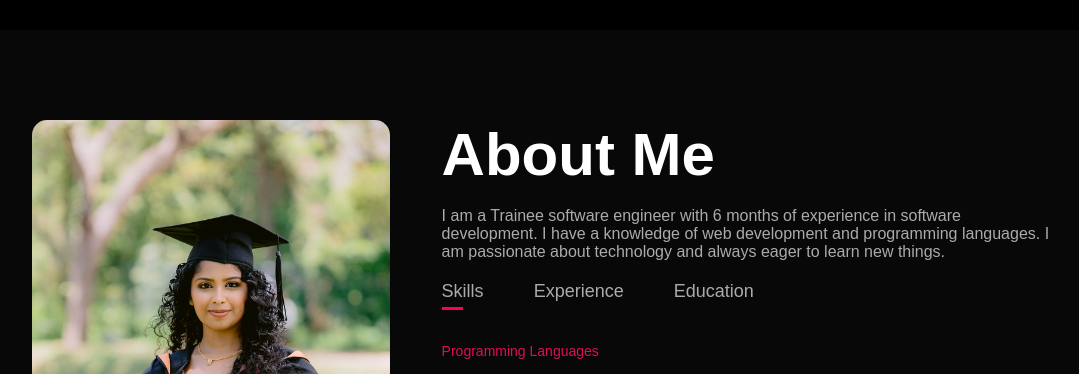
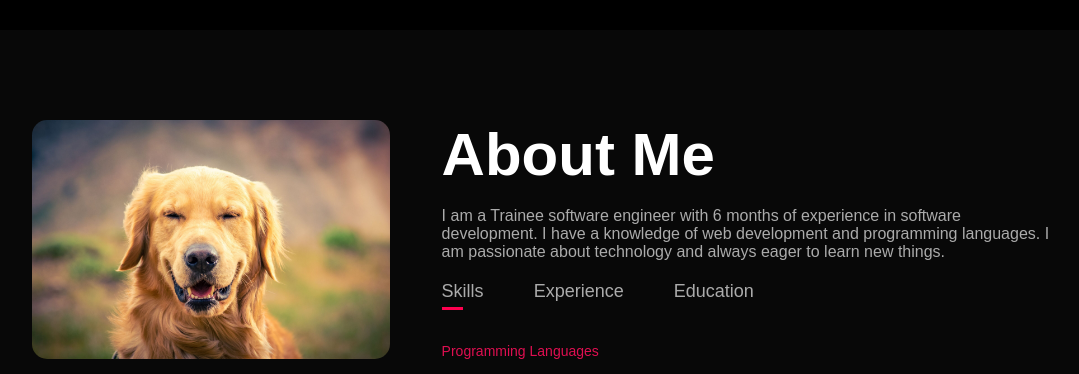
Before and after one commit to TharukiDela/Tharuki_Dela, a plain HTML site: page index.html in a window 1280 px wide. Shown: the part 770-1144 px from the top of the page, without its empty margins (96-1175 px from the left). Drawn offline with Linux system fonts and the light colour scheme.

Commit message:
new changes

```diff
--- a/index.html
+++ b/index.html
@@ -41,7 +41,7 @@
       <div class="container">
         <div class="row">
           <div class="about-col-1">
-            <img src="images/pic4.JPG" />
+            <img src="images/dog.jpg">
           </div>
           <div class="about-col-2">
             <h1 class="sub-title">About Me</h1>
```
Also changed, not shown: images/dog.jpg (added).
